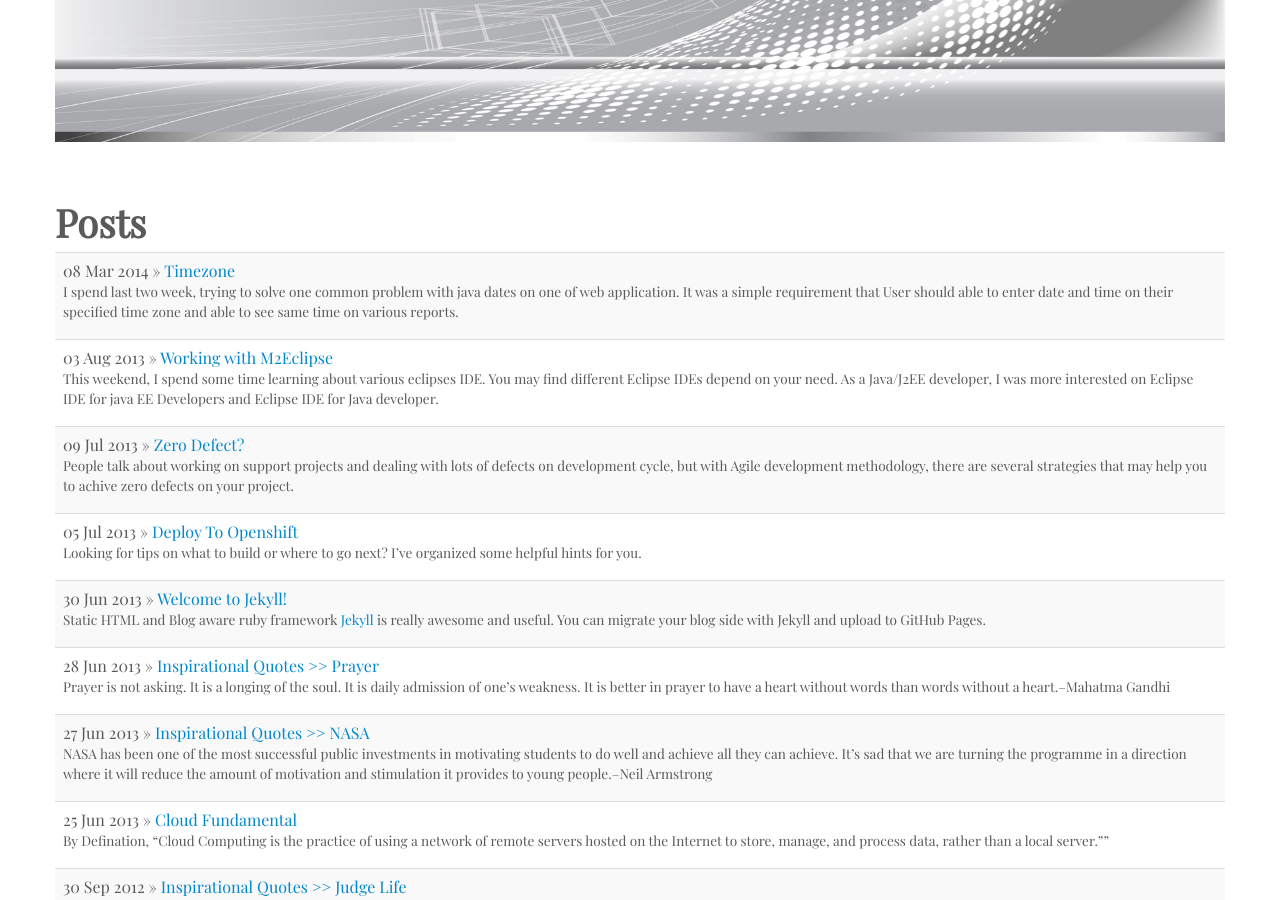
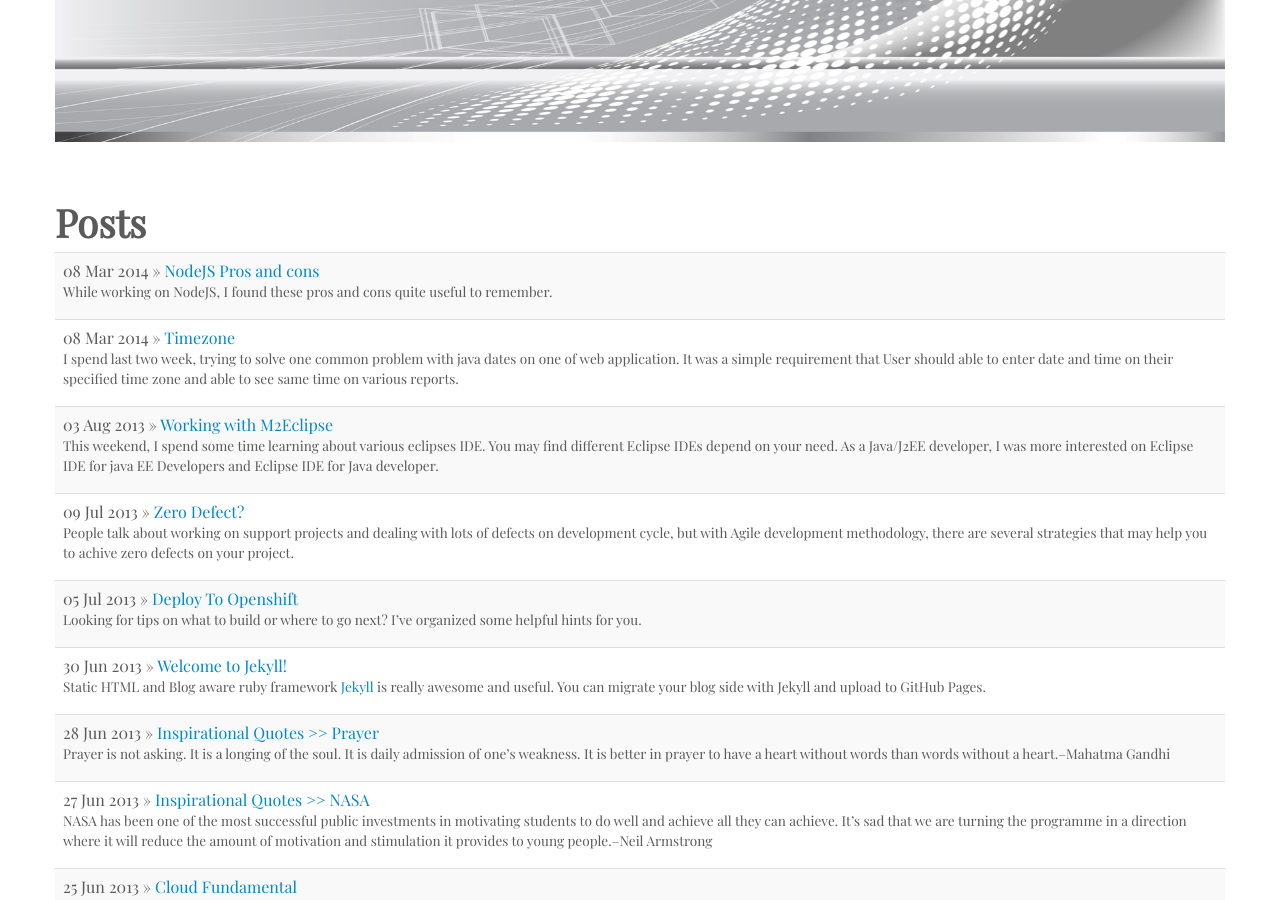
Before and after one commit to vdurgesh/git-pages, a Jekyll site: the page built from index.html, in a window 1280 px wide and 900 px high, scrolled down 358 px. Built offline with Jekyll 4.4.1, drawn with Linux system fonts in a browser that asks for light colours.

Commit message:
nodejs pros cons

```diff
--- /dev/null
+++ b/_posts/2015-12-20-nodejs-pros-cons.markdown
@@ -0,0 +1,16 @@
+---
+layout: post
+title:  "NodeJS Pros and cons"
+date:   2014-03-08 10:03:00
+categories: java
+---
+
+While working on NodeJS, I found these pros and cons quite useful to remember.
+
+1. NodeJS Asynchronous event driven IO helps concurrent request handling, but does not provide scalability.
+2. Javascript is fun but not easy to integrate with relational database.
+3. Reusable code for server and client but a lot of nested callbacks.
+4. NPM is already large but not easy for starter.
+5. Active Open source community but not suited for CPU intensive tasks.
+
+In general, use Node.js when you have highly I/O-bound operations that don’t use much CPU. Use Java/.NET when you need to calculate things and use a lot of CPU. Don’t use Node.js solely on the reasoning that it’s much faster and performs way better than Java/.NET.
--- a/nosql/core.html
+++ b/nosql/core.html
@@ -32,8 +32,8 @@ title: No SQL
 			 	<li>d. Most of NoSQL are open source.
 			 </ul>
 		</li><li>
-		<p class="lead">What is mean by Aggregates of data?</p>
-		A whole formed by combining several (typically disparate) elements. It comes from Domain driven design.
+		<p class="lead">What do you mean by Aggregates of data?</p>
+		A whole formed by combining several (typically disparate) fields. It comes from Domain driven design.
 
 		</li>
 	</ol>
--- a/tech.html
+++ b/tech.html
@@ -28,7 +28,7 @@ title: Tech Lessons- Durgesh Vaishnav
         </li>
         <li class="lead"> <span>NoSQL {Not Only SQL}</span>
             <ul class="tech-list">
-                <li><a href="/nosql/core.html">NoSQL Core/a></li>
+                <li><a href="/nosql/core.html">NoSQL Core</a></li>
                 <li><a href="/mongo/basics.html">Mongo Basics</a></li>
             </ul>
         </li>
```
